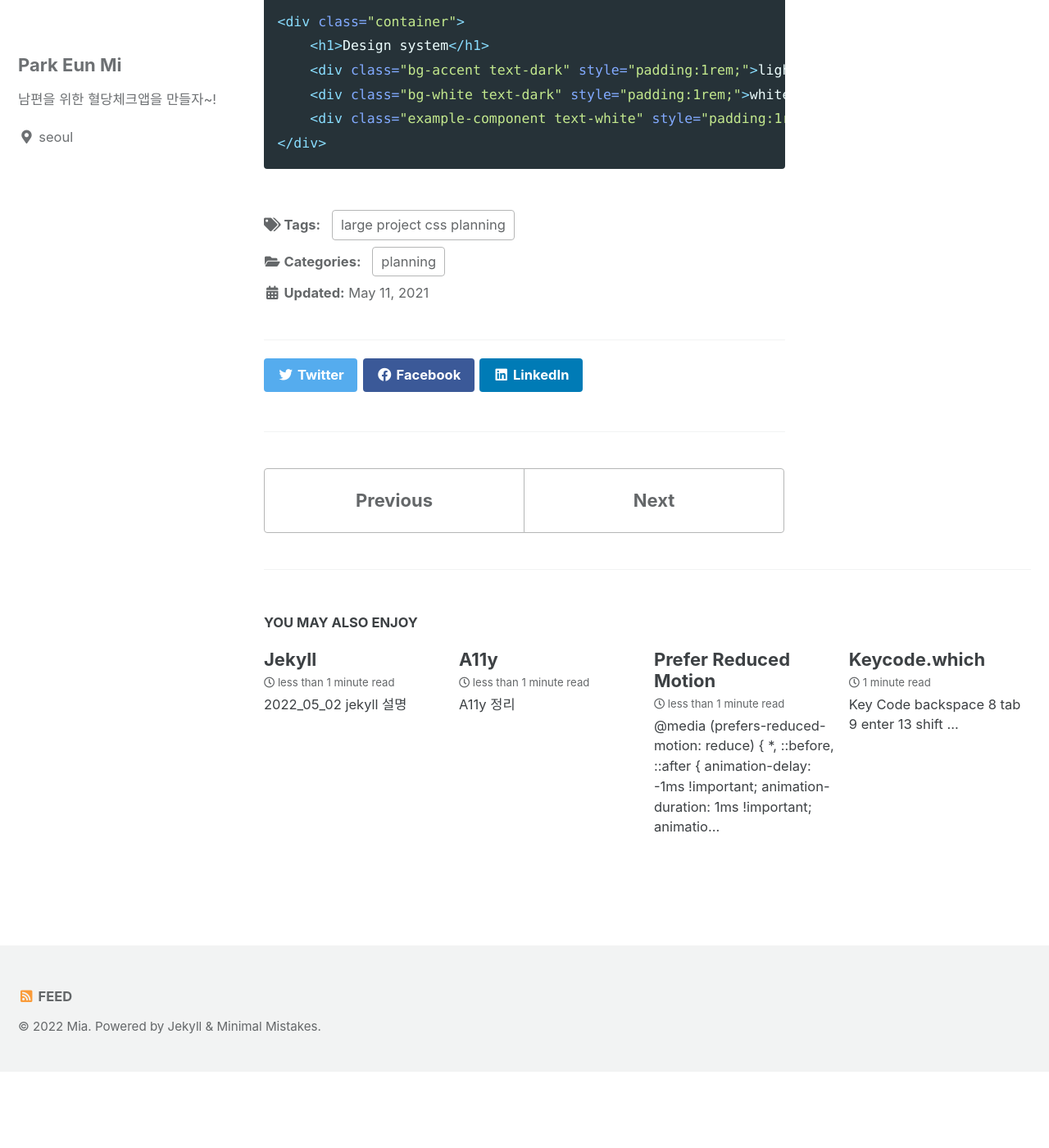
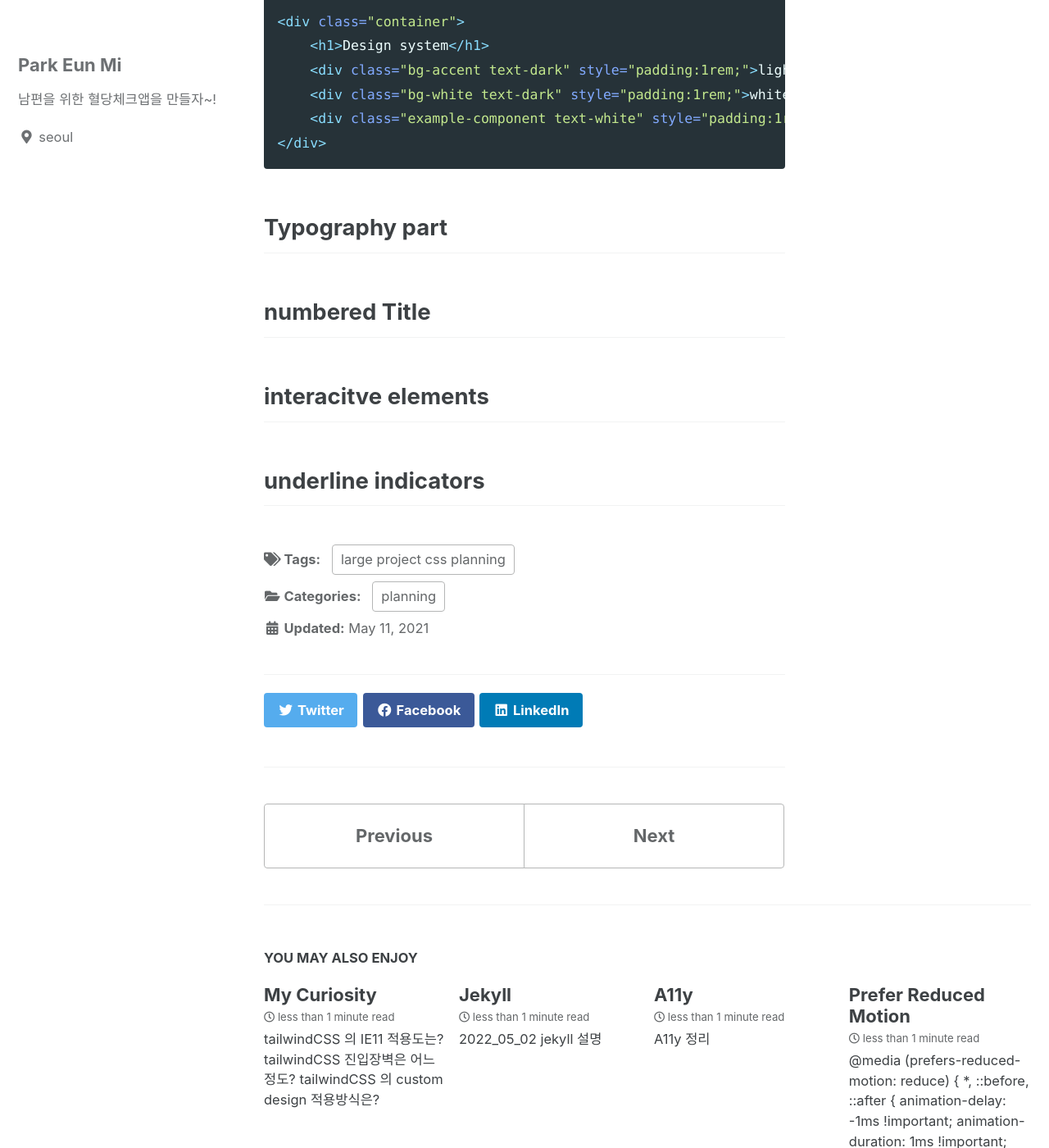
Before and after one commit to eunmipark-1/mia_blog, a Jekyll site: the page built from _posts/2021-05-11-designSystem.md, in a window 1280 px wide and 1400 px high, scrolled down 3006 px. Shown: the whole window at 82% size. Built offline with Jekyll 4.4.1, drawn with Linux system fonts in a browser that asks for light colours; cached includes are drawn as plain includes; before the commit the page ends 4313 px from its top, so only the background shows below that; some of the changed text lies outside the part shown.

Commit message:
my curiocity added

````diff
--- a/_posts/2021-05-11-designSystem.md
+++ b/_posts/2021-05-11-designSystem.md
@@ -107,3 +107,16 @@ hsl : 알파값 핸들링하기가 편리하다.  ex: hsl (230 35% 7% / .5)
     <div class="example-component text-white" style="padding:1rem;">light blue bg, with a 20% alpha and white text</div>
 </div>
 ```
+
+
+## Typography part ##
+
+
+## numbered Title ##
+
+
+## interacitve elements ##
+
+
+
+## underline indicators ##
--- /dev/null
+++ b/_posts/2022-05-12-my-curiosity.md
@@ -0,0 +1,3 @@
+1. tailwindCSS 의 IE11 적용도는?
+2. tailwindCSS 진입장벽은 어느정도?
+3. tailwindCSS 의 custom design 적용방식은?
````
